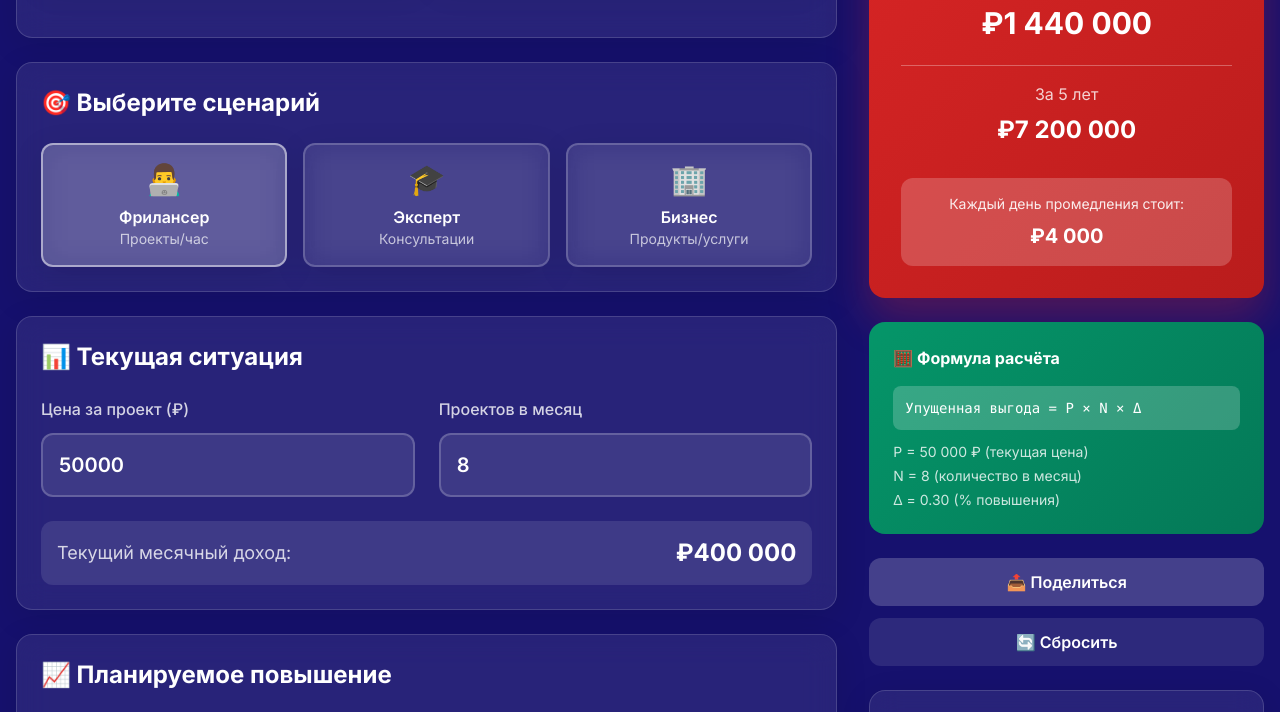
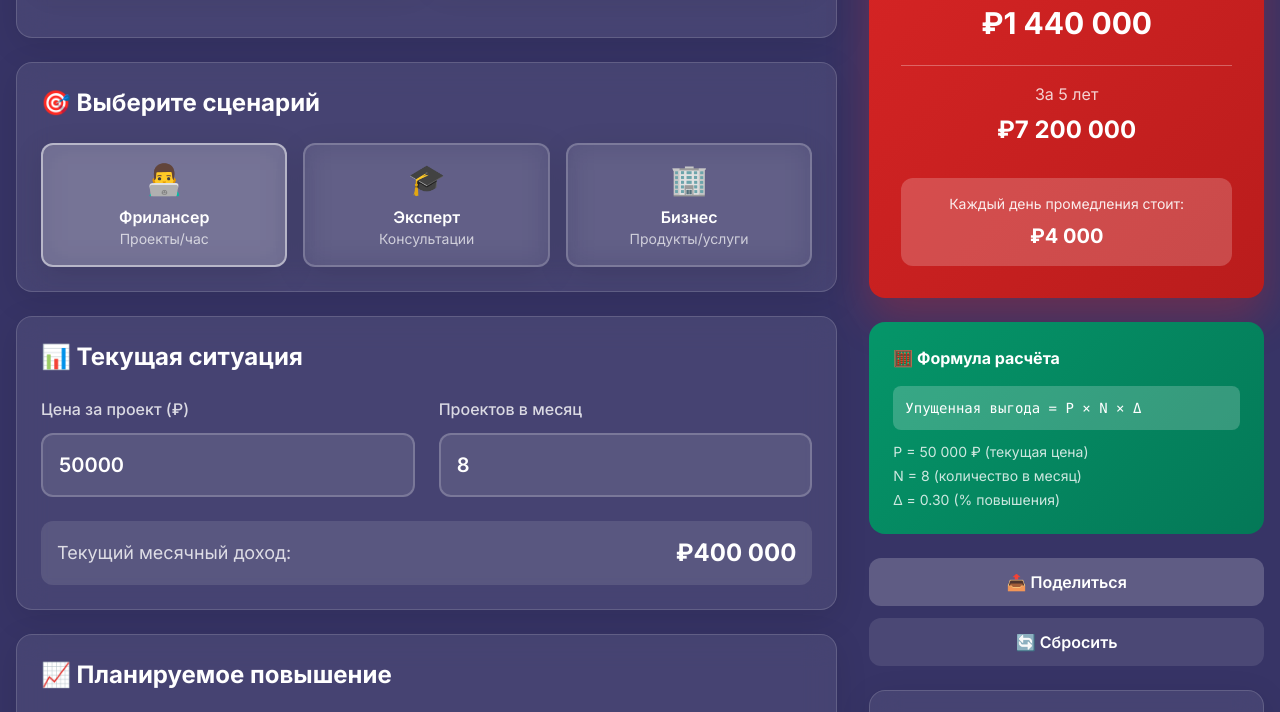
Before and after one commit to kesslerirena/calculator, a plain HTML site: page index.html in a window 1280 px wide. Shown: the part 715-1427 px from the top of the page. Drawn offline with nearby package versions, Linux system fonts and the light colour scheme.

Commit message:
Update index.html

```diff
--- a/index.html
+++ b/index.html
@@ -13,7 +13,7 @@
         }
 
         .dark-theme-bg {
-            background-color: #16116e;
+            background-color: #373466;
         }
 
         .glass-card {
```
